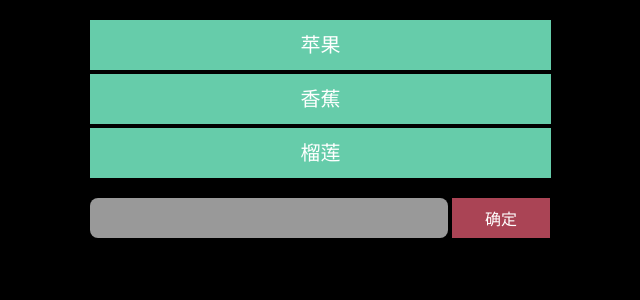
After one commit to sang516/data-via, a Flask app: template templates/list1.html in a window 1280 px wide. The commit adds this page. Shown: the top 300 px of the page, without its empty margins (294-934 px from the left). Run offline with Flask 2, Linux system fonts and the light colour scheme; the template is opened without the code that fills it, so the values that code supplies are empty.

```diff
--- /dev/null
+++ b/templates/list1.html
@@ -0,0 +1,101 @@
+<!DOCTYPE html>
+<html lang="en">
+<head>
+	<meta charset="UTF-8">
+	<title>动态列表 - 原生JavaScript</title>
+	<style>
+		* {
+			margin: 0;
+			padding: 0;
+		}
+		body {
+			background-color: #000;
+			color: #fff;
+		}
+		#app {
+			width: 40%;
+			margin: 20px auto;
+		}
+		#fruits>li {
+			width: 90%;
+			height: 50px;
+			background-color: #6ca;
+			margin: 4px 0;
+			text-align: center;
+			font-size: 20px;
+			list-style-type: none;
+			line-height: 50px;
+		}
+		#fruits+div {
+			margin-top: 20px;
+		}
+		#app>div>input[type=text] {
+			width: 70%;
+			height: 40px;
+			color: #fff;
+			border-radius: 8px;
+			border: none;
+			outline: none;
+			font-size: 20px;
+			text-align: center;
+			vertical-align: middle;
+			background-color: #999;
+		}
+		#ok {
+			width: 19%;
+			height: 40px;
+			color: #fff;
+			background-color: #a45;
+			border: none;
+			outline: none;
+			font-size: 16px;
+			vertical-align: middle;
+		}
+	</style>
+</head>
+<body>
+	<div id="app">
+		<ul id="fruits">
+			<li>苹果</li>
+			<li>香蕉</li>
+			<li>榴莲</li>
+		</ul>
+		<div>
+			<input type="text">
+			<button id="ok">确定</button>
+		</div>
+	</div>
+	<script>
+		function removeItem(evt) {
+			let currentItem = evt.target
+			currentItem.parentNode.removeChild(currentItem)
+		}
+
+		function addItem(evt) {
+			let fruitName = input.value.trim()
+			if (fruitName.length > 0) {
+				let newItem = document.createElement('li')
+				newItem.addEventListener('click', removeItem)
+				newItem.textContent = fruitName
+				ul.appendChild(newItem)
+			}
+			input.value = ''
+		}
+
+		let ul = document.querySelector('#fruits')
+		let items = document.querySelectorAll('#fruits>li')
+		for (let i = 0; i < items.length; ++i) {
+			items[i].addEventListener('click', removeItem)
+		}
+
+		let okButton = document.querySelector('#ok')
+		okButton.addEventListener('click', addItem)
+		let input = document.querySelector('input[type=text]')
+		input.addEventListener('keydown', function(evt) {
+			if (evt.keyCode === 13) {
+				addItem(evt)
+			}
+		})
+	</script>
+</body>
+</html>
```
Also changed, not shown: templates/index.html (+13 -0 lines), templates/list2.html (added, +90 -0 lines), templates/test.html (+27 -5 lines).
